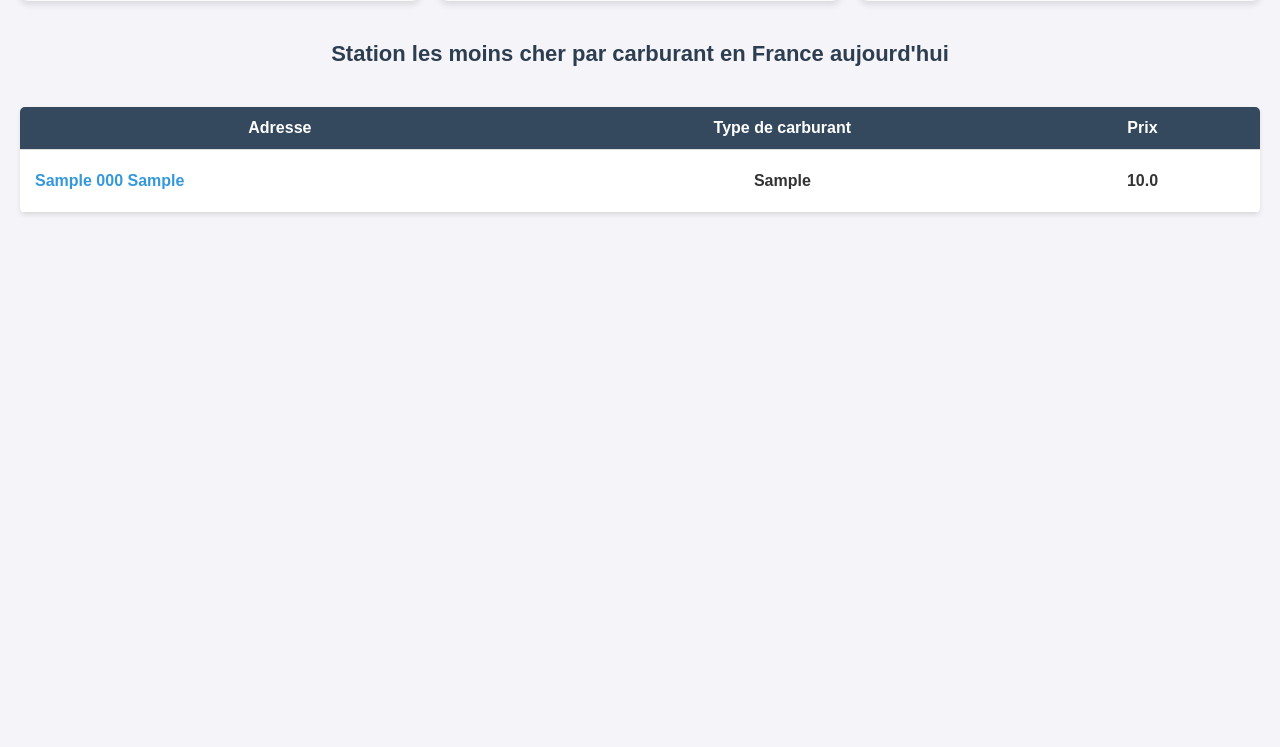
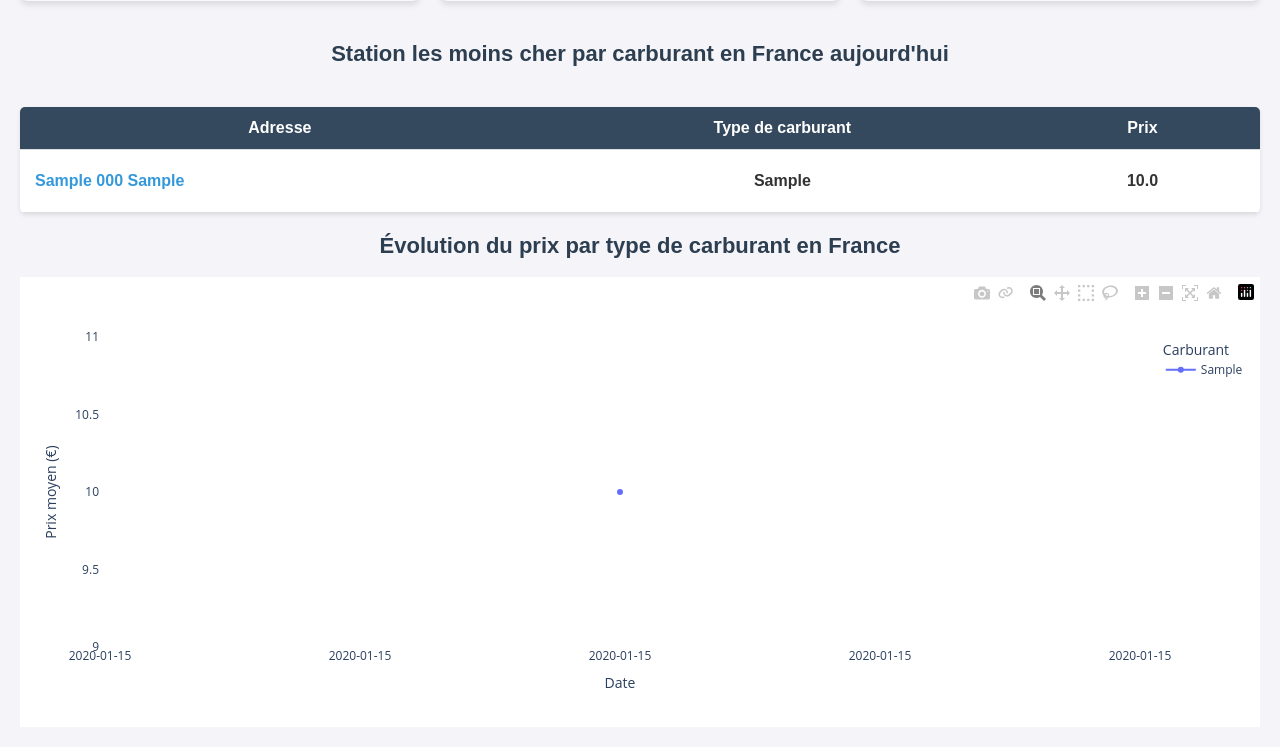
Before and after one commit to Robinho67200/carburant_monitoring, a Django app: page / in a window 1280 px wide. Shown: the part 708-1455 px from the top of the page. Before the commit the page ends 923 px from the top, so only its background shows below. Run offline with Django 5.2, Linux system fonts and the light colour scheme; tables that the repository leaves empty hold one stand-in row (values such as "Sample post"); some libraries are stand-ins or nearby versions.

Commit message:
Modify the views.py, models.py, and index.html files and create the dbt file evolution_of_national_fuel_prices.sql Objective: Display a graph of price trends by fuel type in France.

```diff
--- a/src/main_app/models.py
+++ b/src/main_app/models.py
@@ -196,3 +196,13 @@ class StationsCheaperByFuel(models.Model):
     class Meta:
         managed = False
         db_table = "stations_cheaper_by_fuel"
+
+
+class EvolutionOfNationalFuelPrices(models.Model):
+    date_maj = models.DateTimeField(null=True)
+    type_carburant = models.CharField()
+    prix_moyen = models.FloatField(null=True)
+
+    class Meta:
+        managed = False
+        db_table = "evolution_of_national_fuel_prices"
--- a/src/main_app/templates/index.html
+++ b/src/main_app/templates/index.html
@@ -4,7 +4,7 @@
 <title>Comparateur de carburants</title>
 {% load static %}
 <link rel="stylesheet" type="text/css" href="{% static 'index.css' %}">
-
+<script src="https://cdn.plot.ly/plotly-latest.min.js"></script> <!-- 📌 Inclure Plotly -->
 {% endblock %}
 
 
@@ -236,6 +236,9 @@
     </tbody>
 </table>
 
-
+<h2>Évolution du prix par type de carburant en France</h2>
+    <div>
+        {{ graph_html|safe }}
+    </div>
 
 {% endblock %}
--- a/src/main_app/views.py
+++ b/src/main_app/views.py
@@ -10,6 +10,7 @@ from geopy.distance import geodesic
 from django.db.models import Avg
 from django.http import JsonResponse
 from django.shortcuts import render
+import plotly.io as pio
 
 from .models import (
     Stations,
@@ -19,7 +20,7 @@ from .models import (
     StationWithE10,
     StationWithE85,
     StationWithGPL, Services, Carburants, LastReadingStationFuel, PriceCarburantsByStation, RegionCheaperByFuel,
-    StationsCheaperByFuel,
+    StationsCheaperByFuel, EvolutionOfNationalFuelPrices,
 )
 
 
@@ -218,7 +219,33 @@ def index(request):
 
     stations_cheaper = StationsCheaperByFuel.objects.all()
 
-    # Ajouter le total du panier au contexte
+    # Génération du graphique
+    carburants_graph = EvolutionOfNationalFuelPrices.objects.all().values(
+        "date_maj", "type_carburant", "prix_moyen"
+    )
+    df = pd.DataFrame(list(carburants_graph))
+    df["date_maj"] = pd.to_datetime(df["date_maj"])
+
+    fig = px.line(
+        df,
+        x="date_maj",
+        y="prix_moyen",
+        color="type_carburant",
+        markers=True,
+        labels={"date_maj": "Date", "prix_moyen": "Prix moyen (€)", "type_carburant": "Carburant"},
+    )
+
+    fig.update_layout(
+        xaxis_title="Date",
+        yaxis_title="Prix moyen (€)",
+        xaxis=dict(tickformat="%Y-%m-%d"),
+        hovermode="x unified",
+        paper_bgcolor="white",
+        plot_bgcolor="white",
+    )
+
+    graph_html = pio.to_html(fig, full_html=False)
+
     context = {"stations": all_stations,
                "moyenne_prix_diesel": moyenne_prix_diesel,
                "moyenne_prix_sp95": moyenne_prix_sp95,
@@ -232,7 +259,8 @@ def index(request):
                "classement_e10": classement_e10,
                "classement_e85": classement_e85,
                "classement_gpl": classement_gpl,
-               "stations_cheaper": stations_cheaper
+               "stations_cheaper": stations_cheaper,
+               "graph_html": graph_html
                }
 
     return render(request, "index.html", context)
```
